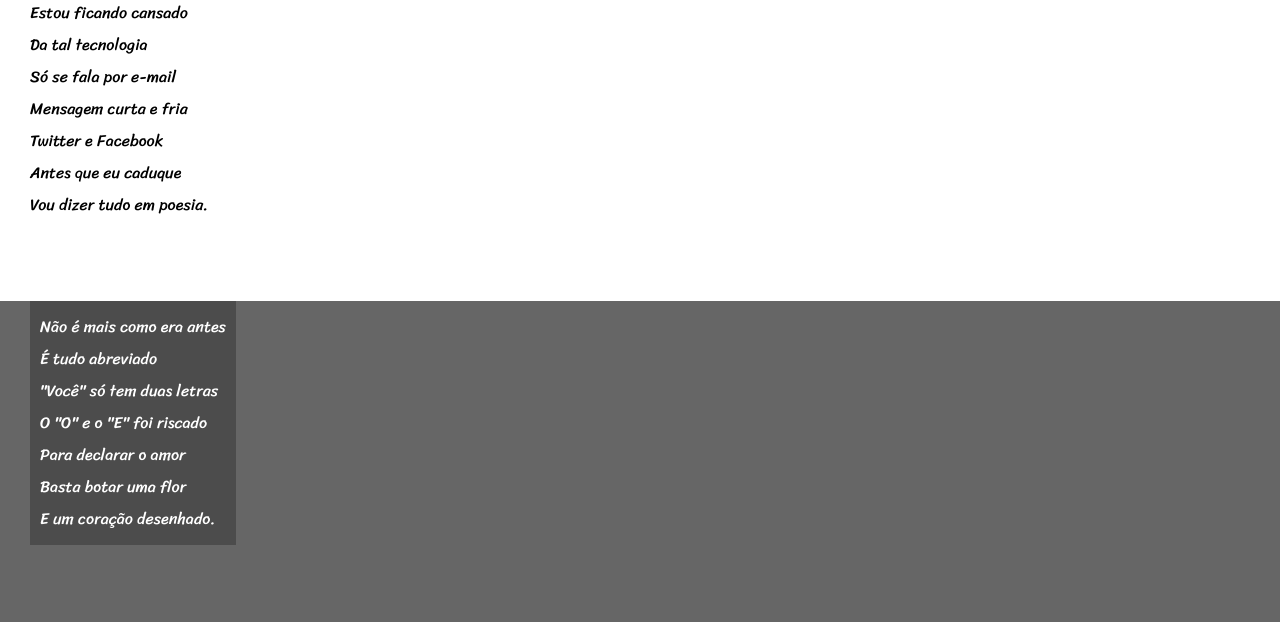
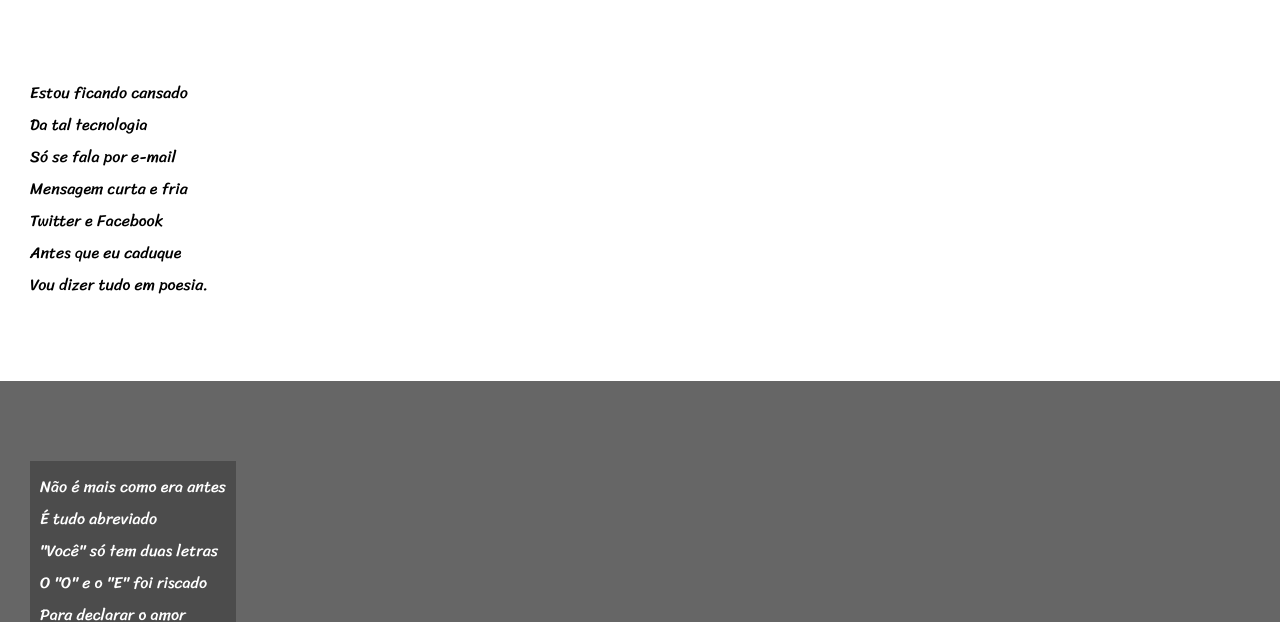
Before and after one commit to Dfcreis/projeto-cordel, a plain HTML site: page index.html in a window 1280 px wide. Shown: the part 156-778 px from the top of the page. Drawn offline with Linux system fonts and the light colour scheme.

Commit message:
Update Style.css

```diff
--- a/estilo/Style.css
+++ b/estilo/Style.css
@@ -43,9 +43,9 @@ a:hover{
 section{
     font-family: var(--fonte3);
     padding-left: 30px;
+    padding-top: 10vh;
+    padding-bottom: 10vh;
     line-height: 2em;
-    padding-bottom: 10vh;
-    padding-bottom: 10vh;
 }
 section.normal{
     background-color: white;
```
